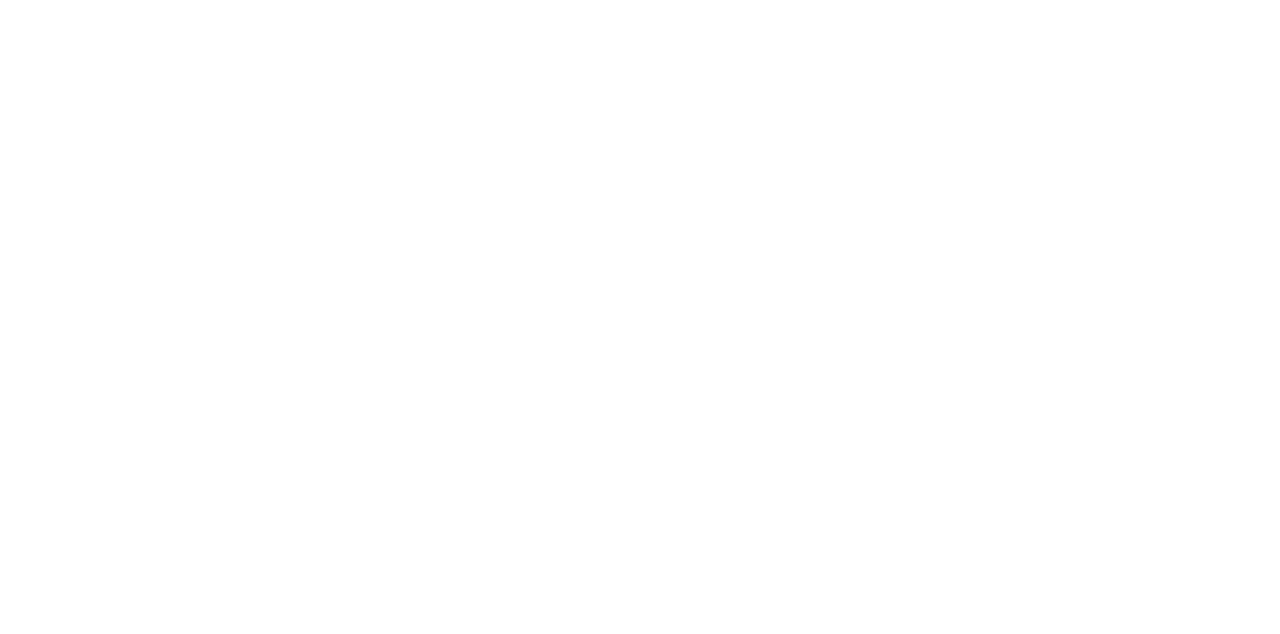
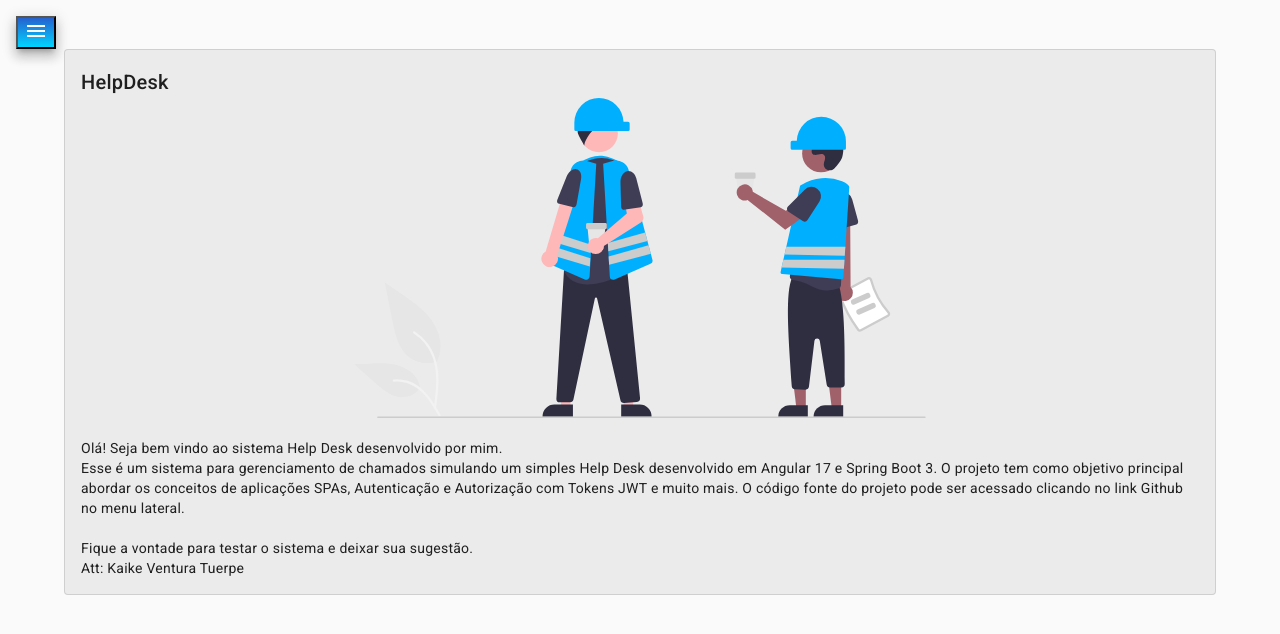
Before and after one commit to KaikeDev/helpdesk-front, an Angular app: page /home in a window 1280 px wide. Before the commit this address led to /. Shown: the top 634 px of the page. Built offline with nearby package versions, Linux system fonts and the light colour scheme.

Commit message:
Criando o component home

```diff
--- a/src/app/app.routes.ts
+++ b/src/app/app.routes.ts
@@ -1,9 +1,11 @@
 import { Routes } from '@angular/router';
 import { NavComponent } from './components/nav/nav.component';
+import { HomeComponent } from './components/home/home.component';
 
 export const routes: Routes = [
   {
-    path: '', component: NavComponent
+    path: '',
+    component: NavComponent,
+    children: [{ path: 'home', component: HomeComponent }], // rota filho do componente nav, renderiza o nav e o home quando entrar na url home
   },
-
 ];
--- /dev/null
+++ b/src/app/components/home/home.component.html
@@ -0,0 +1,20 @@
+
+<mat-card class="card" appearance="outlined">
+  <mat-card-header>
+    <div mat-card-avatar class="example-header-image"></div>
+    <mat-card-title>HelpDesk</mat-card-title>
+  </mat-card-header>
+  <img mat-card-image src="assets/img/home-image.svg" alt="Imagem do componente home">
+  <mat-card-content>
+    <p>
+      Olá! Seja bem vindo ao sistema Help Desk desenvolvido por mim.<br />
+      Esse é um sistema para gerenciamento de chamados simulando um simples Help Desk desenvolvido em Angular 17 e
+      Spring Boot 3.
+      O projeto tem como objetivo principal abordar os conceitos de aplicações SPAs, Autenticação e Autorização com
+      Tokens JWT e muito mais. O código fonte do projeto pode ser acessado clicando no link Github no menu lateral.
+      <br /><br /> Fique a vontade para testar o sistema e deixar sua sugestão.
+      <br /> Att: Kaike Ventura Tuerpe
+    </p>
+  </mat-card-content>
+
+</mat-card>
--- /dev/null
+++ b/src/app/components/home/home.component.scss
@@ -0,0 +1,15 @@
+:host{
+  .card{
+    width: 90%;
+    margin: auto;
+
+   background-color: rgb(235, 235, 235);
+  }
+  img{
+    height:20rem;
+  }
+
+  mat-card-content p{
+    margin-top:20px;
+  }
+}
--- a/src/app/components/nav/nav.component.html
+++ b/src/app/components/nav/nav.component.html
@@ -2,8 +2,9 @@
   <mat-drawer #drawer class="sidenav" mode="side">
     <img src="assets/img/side-image.svg" alt="Imagem de navegação">
     <mat-nav-list class="nav-list">
-      <a mat-list-item routerLink="/">
+      <a mat-list-item routerLink="home">
         <i class="material-icons">home</i>
+        Home
       </a>
       <a mat-list-item routerLink="/">
         <i class="material-icons">account_circle</i>
@@ -28,6 +29,7 @@
     <button class="menu mat-elevation-z8" (click)="drawer.toggle()" mat-icons-button>
       <mat-icon>menu</mat-icon>
     </button>
+    <router-outlet />
   </div>
 
 </mat-drawer-container>
--- a/src/app/components/nav/nav.component.ts
+++ b/src/app/components/nav/nav.component.ts
@@ -1,17 +1,24 @@
-import { Component } from '@angular/core';
+import { Component, OnInit } from '@angular/core';
 import { MatIcon } from '@angular/material/icon';
 import { MatNavList } from '@angular/material/list';
 
 import { MatSidenavModule } from '@angular/material/sidenav';
+import { Router, RouterOutlet } from '@angular/router';
 
 
 @Component({
   selector: 'app-nav',
   standalone: true,
-  imports: [MatSidenavModule, MatNavList, MatIcon],
+  imports: [MatSidenavModule, MatNavList, MatIcon, RouterOutlet],
   templateUrl: './nav.component.html',
   styleUrl: './nav.component.scss'
 })
-export class NavComponent {
+export class NavComponent implements OnInit {
 
+  constructor(private router: Router){}
+
+  // Faz ele sempre iniciar no /HOME
+  ngOnInit(): void {
+    this.router.navigate(['home'])
+  }
 }
```
Also changed, not shown: src/app/components/home/home.component.ts (added, +13 -0 lines), src/assets/img/home-image.svg (added), 1 other file (tests, documents, lock files or other folders).
